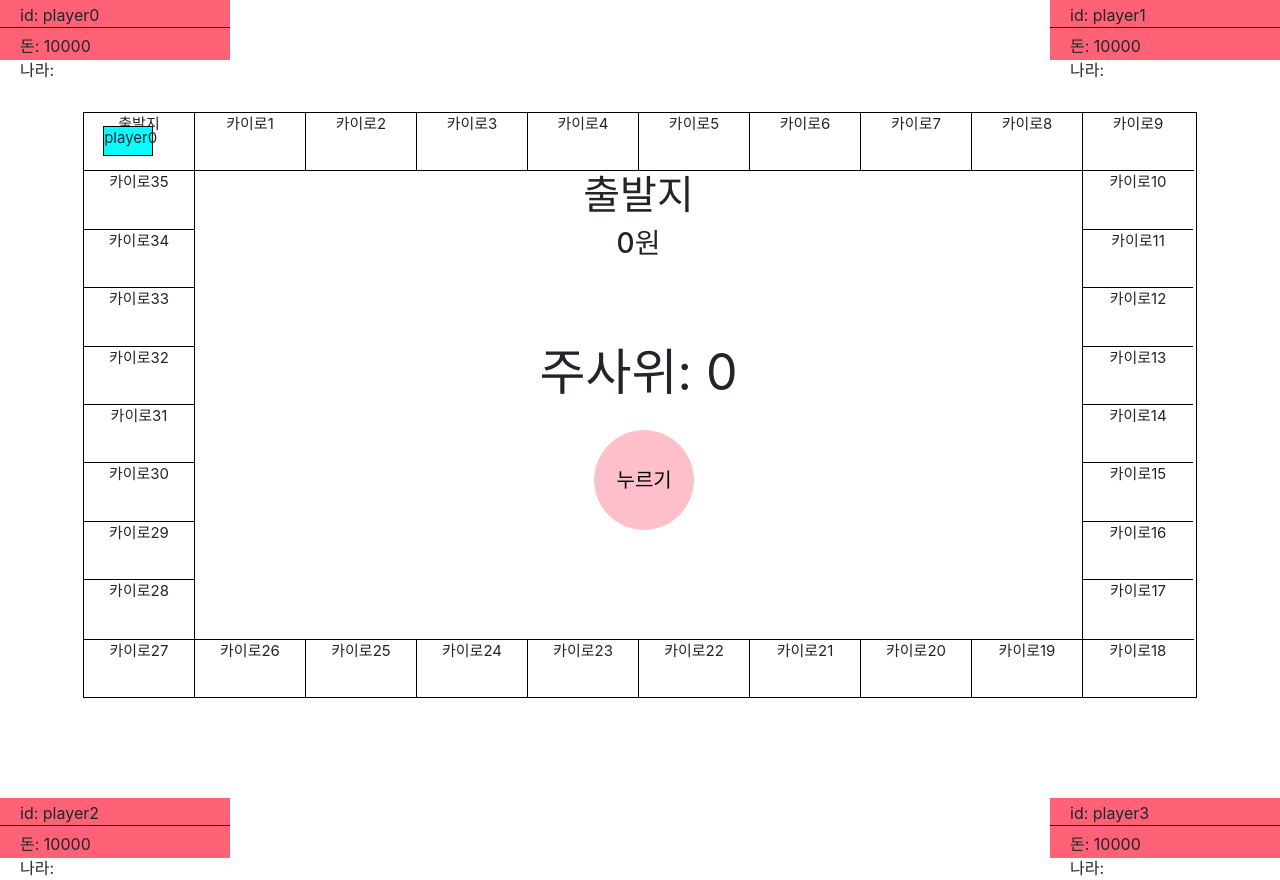
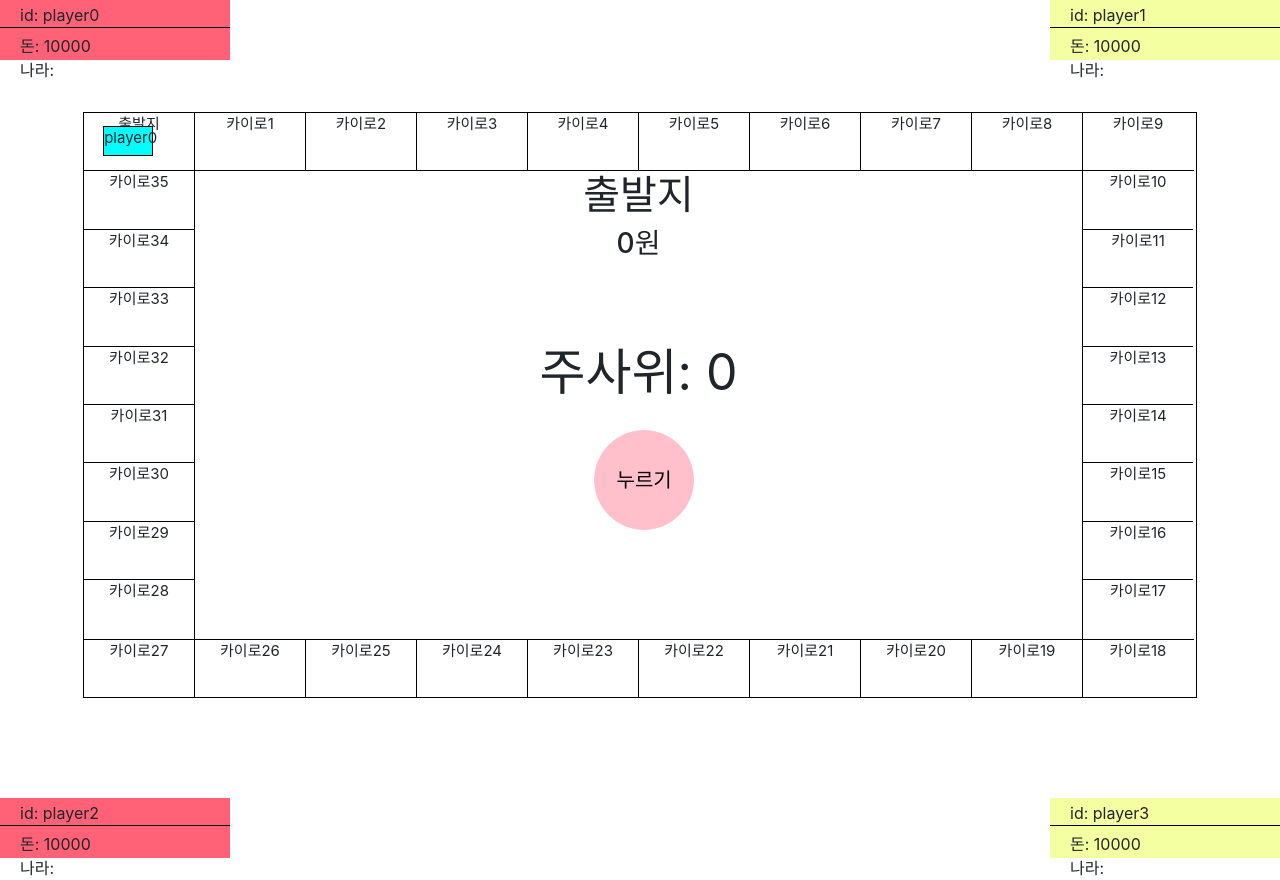
Before and after one commit to 2018os/bluemarble, a React (Create React App) app: page / in a window 1280 px wide. Built offline with nearby package versions, Linux system fonts and the light colour scheme.

Commit message:
Update Showplayer.scss

```diff
--- a/src/components/player/Showplayer.scss
+++ b/src/components/player/Showplayer.scss
@@ -19,7 +19,7 @@
     .B_player {
         width: 230px;
         height: 60px;
-        background-color: #ff6277;
+        background-color: #f4ffa2;
         float: right;
 
         p {
@@ -33,4 +33,10 @@
             }
         }
     }
+    .C_player {
+        background-color: #bcffa2;
+    }
+    .D_player {
+        background-color: #a2d3ff;
+    }
 }
```
